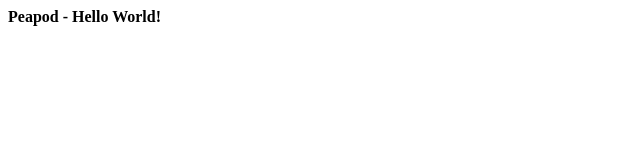
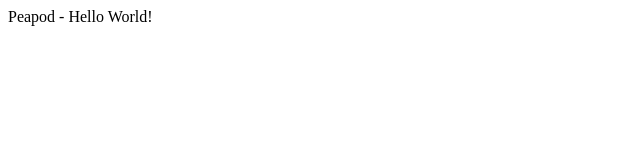
Before and after one commit to Peggy-Ann/github.io, an Eleventy site: page src/site/notes/Peapod/Peapod - Home.md in a window 1280 px wide. Shown: the full height of the page, 0-640 px from the left. Built offline with nearby package versions, Linux system fonts and the light colour scheme; Eleventy itself is replaced by a stand-in of ours; files that its build step writes are made by us from their sources; what @sindresorhus/slugify, eleventy-plugin-nesting-toc, fs-file-tree, glob would draw is missing.

Commit message:
Published multiple files

```diff
--- a/src/site/notes/Peapod/Peapod - Home.md
+++ b/src/site/notes/Peapod/Peapod - Home.md
@@ -2,4 +2,5 @@
 {"dg-publish":true,"permalink":"/peapod/peapod-home/","tags":["gardenEntry"],"dgShowToc":true}
 ---
 
-#### Peapod - Hello World!
+
+Peapod - Hello World!
```
